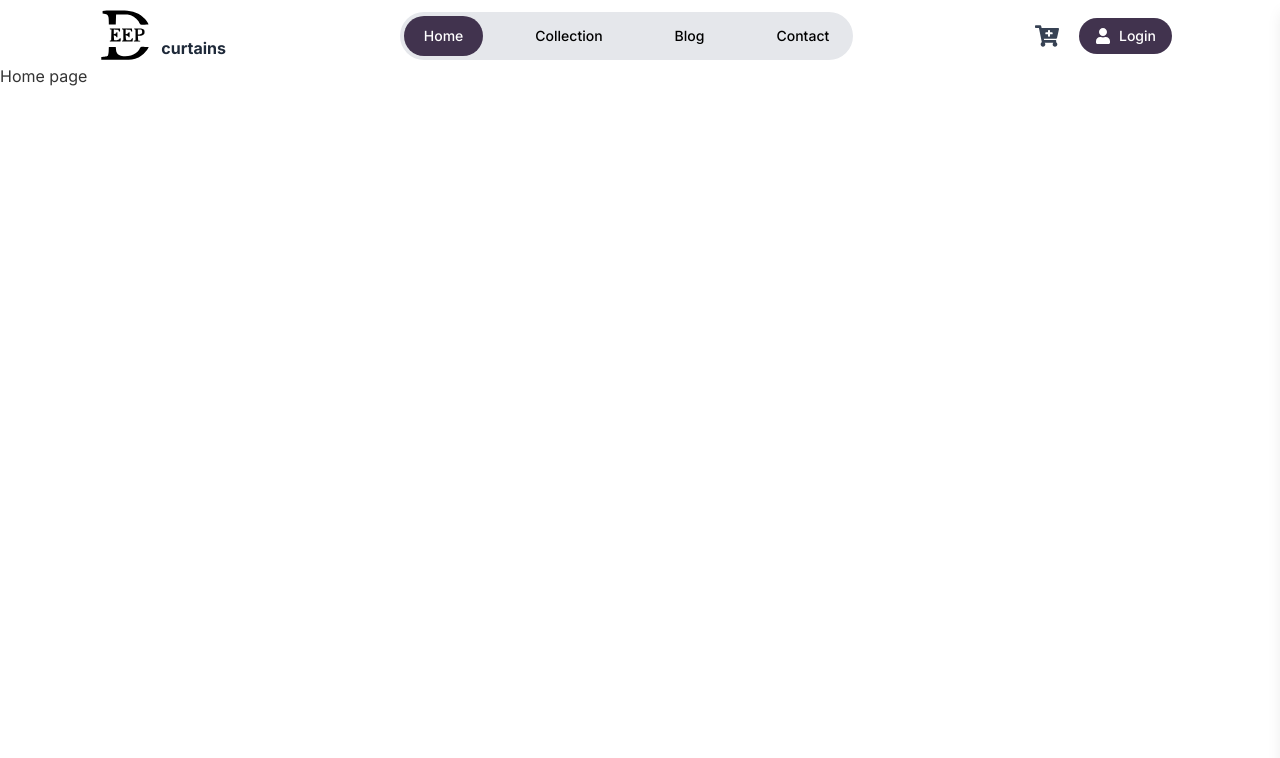
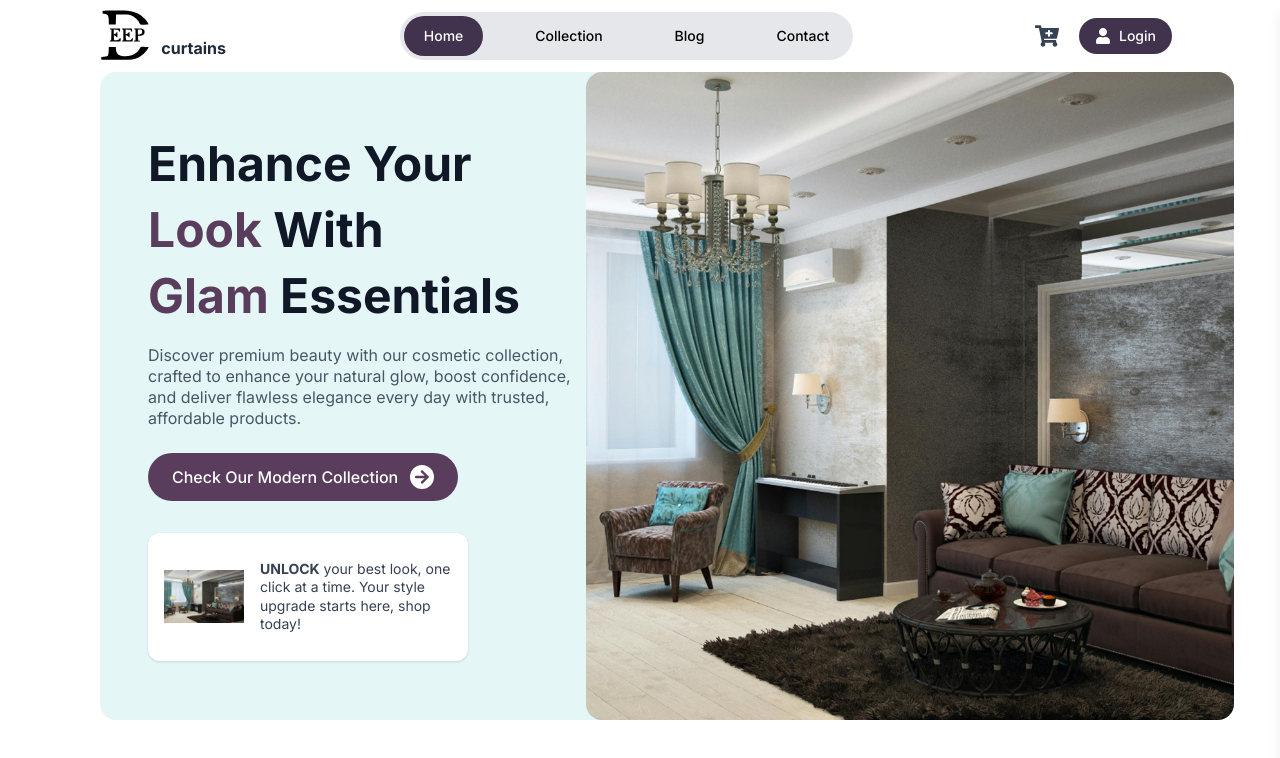
Before and after one commit to Mohammed-mustaqeem/Deep_Ecom-Client, a React (Vite) app: page / in a window 1280 px wide. Shown: the top 758 px of the page. Built offline with nearby package versions, Linux system fonts and the light colour scheme.

Commit message:
hero section almost done

```diff
--- a/src/components/Header.jsx
+++ b/src/components/Header.jsx
@@ -29,13 +29,13 @@ const Header = () => {
   }, [isMenuOpen]);
 
   // close on ESC
-  useEffect(() => {
-    const onKey = (e) => {
-      if (e.key === "Escape") setIsMenuOpen(false);
-    };
-    window.addEventListener("keydown", onKey);
-    return () => window.removeEventListener("keydown", onKey);
-  }, []);
+  // useEffect(() => {
+  //   const onKey = (e) => {
+  //     if (e.key === "Escape") setIsMenuOpen(false);
+  //   };
+  //   window.addEventListener("keydown", onKey);
+  //   return () => window.removeEventListener("keydown", onKey);
+  // }, []);
 
   return (
     <>
--- a/src/components/Hero.jsx
+++ b/src/components/Hero.jsx
@@ -1,11 +1,61 @@
 import React from 'react'
+import hero from '../assets/hero-section.jpg'
+import { FaArrowRight } from "react-icons/fa";
 
 const Hero = () => {
   return (
-    <div>
-      Hero Section
-    </div>
-  )
+    <>
+      <section className="w-full ">
+        <div className=" mx-auto px-6 lg:px-25 py-10 lg:py-2">
+          <div className="bg-[#E5F6F6] rounded-2xl grid grid-cols-1 lg:grid-cols-2  items-center min-h-[648px]">
+            {/* Left Content */}
+            <div className="p lg:p-12">
+              <h1 className="text-3xl sm:text-4xl lg:text-5xl font-bold text-gray-900 leading-snug">
+                Enhance Your <span className="text-[#5A3D5C]">Look</span> With{" "}
+                <br />
+                <span className="text-[#5A3D5C]">Glam</span> Essentials
+              </h1>
+              <p className="mt-4 text-gray-600 text-sm sm:text-base max-w-lg">
+                Discover premium beauty with our cosmetic collection, crafted to
+                enhance your natural glow, boost confidence, and deliver
+                flawless elegance every day with trusted, affordable products.
+              </p>
+
+              {/* Button */}
+              <button className="mt-6 flex items-center gap-3 bg-[#5A3D5C] text-white px-6 py-3 rounded-full font-medium hover:bg-[#472f47] transition-all">
+                Check Our Modern Collection
+                <span className="bg-white text-[#5A3D5C] p-1 rounded-full">
+                  <FaArrowRight />
+                </span>
+              </button>
+
+              {/* Small Product Card */}
+              <div className="mt-8 bg-white rounded-xl shadow-sm p-4 flex items-center gap-4 max-w-xs">
+                <img
+                  src={hero}
+                  alt="Product"
+                  className="w-20 h-24 object-contain rounded-md"
+                />
+                <p className="text-sm text-gray-700">
+                  <span className="font-bold">UNLOCK</span> your best look, one
+                  click at a time. Your style upgrade starts here, shop today!
+                </p>
+              </div>
+            </div>
+
+            {/* Right Image */}
+            <div className="relative flex justify-center items-center">
+              <img
+                src={hero}
+                alt="Cosmetic Products"
+                className="min-w-[648px] min-h-[648px] object-cover rounded-2xl"
+              />
+            </div>
+          </div>
+        </div>
+      </section>
+    </>
+  );
 }
 
 export default Hero
--- a/src/pages/Home.jsx
+++ b/src/pages/Home.jsx
@@ -1,9 +1,10 @@
 import React from 'react'
+import Hero from '../components/Hero'
 
 const Home = () => {
   return (
     <div>
-      Home page
+      <Hero/>
     </div>
   )
 }
```
Also changed, not shown: src/assets/hero-section.jpg (added).
